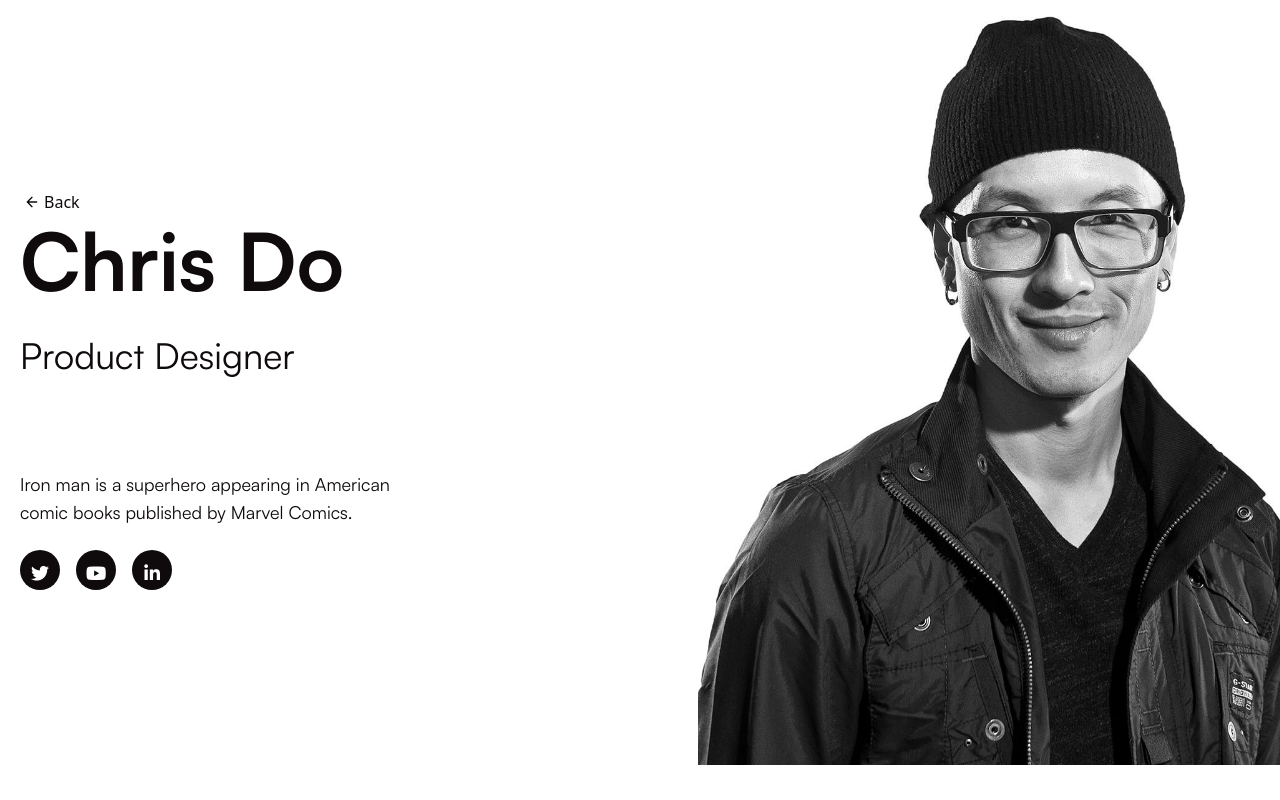
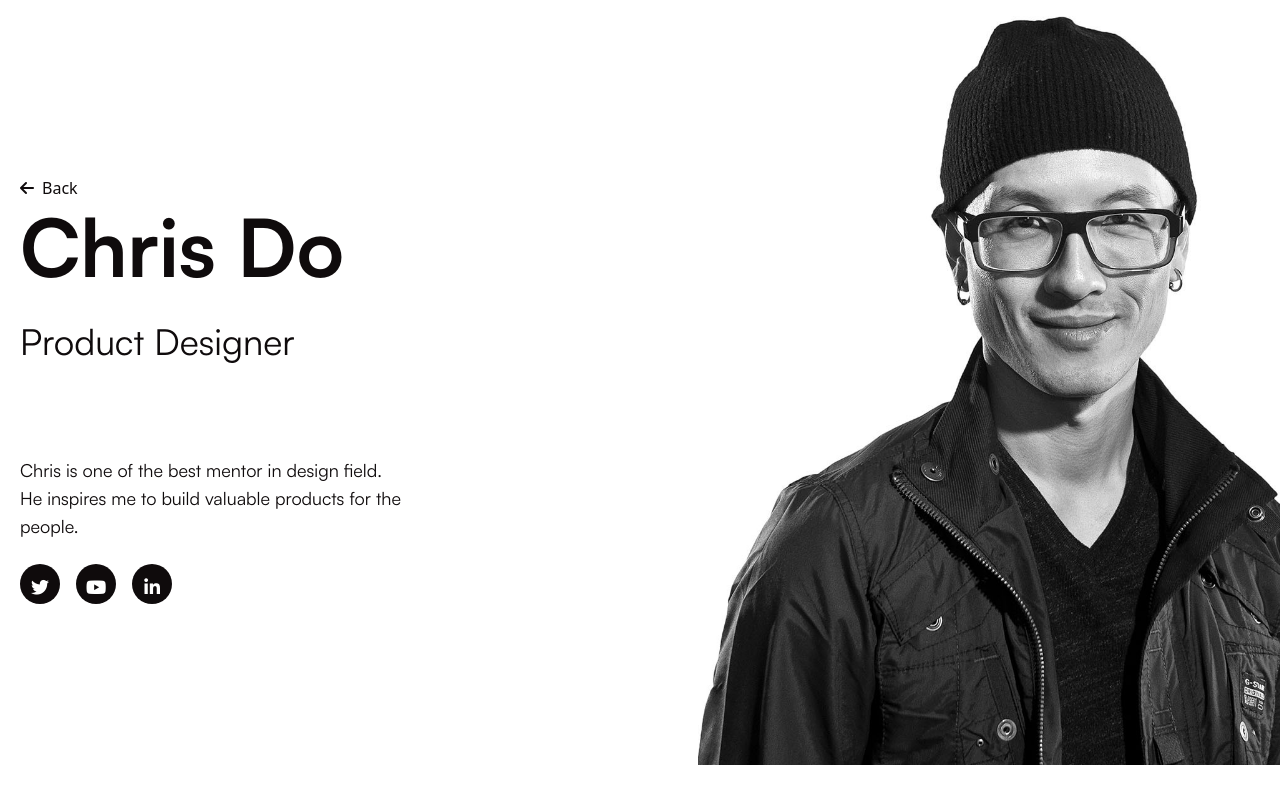
Before and after one commit to uxrishu/tribute, a plain HTML site: page supers/chris.html in a window 1280 px wide. Drawn offline with nearby package versions, Linux system fonts and the light colour scheme.

Commit message:
minor fixes

```diff
--- a/supers/chris.html
+++ b/supers/chris.html
@@ -19,24 +19,22 @@
                 <div
                     class="super-info lg:flex-grow md:w-1/2 lg:pr-24 md:pr-16 flex flex-col md:items-start md:text-left mb-16 md:mb-0 items-center text-center">
                     <a class="mr-5 flex items-center" href="../index.html">
-                        <svg fill="none" stroke="currentColor" stroke-linecap="round" stroke-linejoin="round"
-                            stroke-width="2" class="w-4 h-4 ml-1" viewBox="0 0 24 24"
-                            style="transform: rotate(-180deg); margin-right: 4px;">
-                            <path d="M5 12h14M12 5l7 7-7 7"></path>
-                        </svg>Back</a>
+                        <i class="mr-2 fa-solid fa-arrow-left"></i>Back</a>
                     <h1 class="heading mb-4">Chris Do</h1>
                     <p class="sub-heading mb-8">Product Designer</p>
-                    <div class="sub-title mt-12 w-96">Iron man is a superhero appearing in American comic books
-                        published by
-                        Marvel Comics.</div>
+                    <div class="sub-title mt-12 w-96">Chris is one of the best mentor in design field. He inspires me to
+                        build valuable products for the people.</div>
                     <div class="mt-6 social-media flex justify-center">
-                        <a class="mr-4" href="https://twitter.com/theChrisDo" target="_blank"><i class="fa-brands fa-twitter"></i></a>
-                        <a class="mr-4" href="https://www.youtube.com/c/thefuturishere" target="_blank"><i class="fa-brands fa-youtube"></i></a>
-                        <a class="mr-4" href="https://www.linkedin.com/in/thechrisdo/" target="_blank"><i class="fa-brands fa-linkedin-in"></i></a>
+                        <a class="mr-4" href="https://twitter.com/theChrisDo" target="_blank"><i
+                                class="fa-brands fa-twitter"></i></a>
+                        <a class="mr-4" href="https://www.youtube.com/c/thefuturishere" target="_blank"><i
+                                class="fa-brands fa-youtube"></i></a>
+                        <a class="mr-4" href="https://www.linkedin.com/in/thechrisdo/" target="_blank"><i
+                                class="fa-brands fa-linkedin-in"></i></a>
                     </div>
                 </div>
                 <div class="super-img">
-                    <img class="object-cover object-center" alt="hero" src="../res/img/chrisDo.png">
+                    <img class="object-cover object-center" alt="hero" src="../res/img/chrisHome.png">
                 </div>
             </div>
         </section>
```
Also changed, not shown: index.html (+3 -3 lines), supers/gary.html (+4 -9 lines), supers/shwetabh.html (+12 -13 lines), res/img/chrisDo.png (deleted), res/img/chrisHome.png (added), res/img/garyvee.png (deleted), res/img/garyveeHome.png (added), res/img/shwetabh.png (deleted), res/img/shwetabhHome.png (added).
